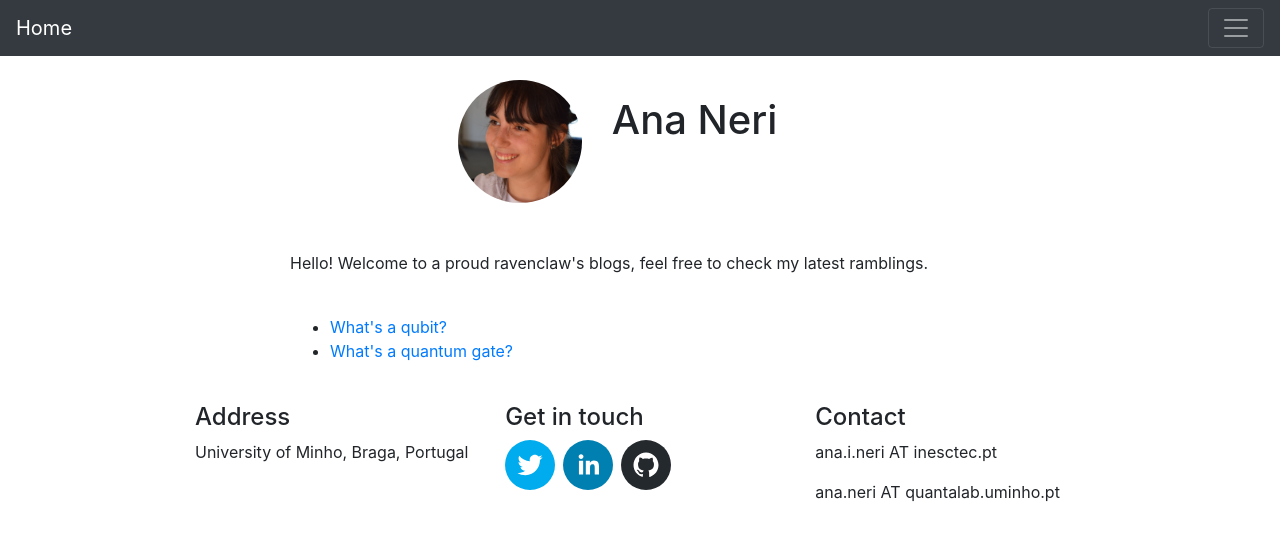
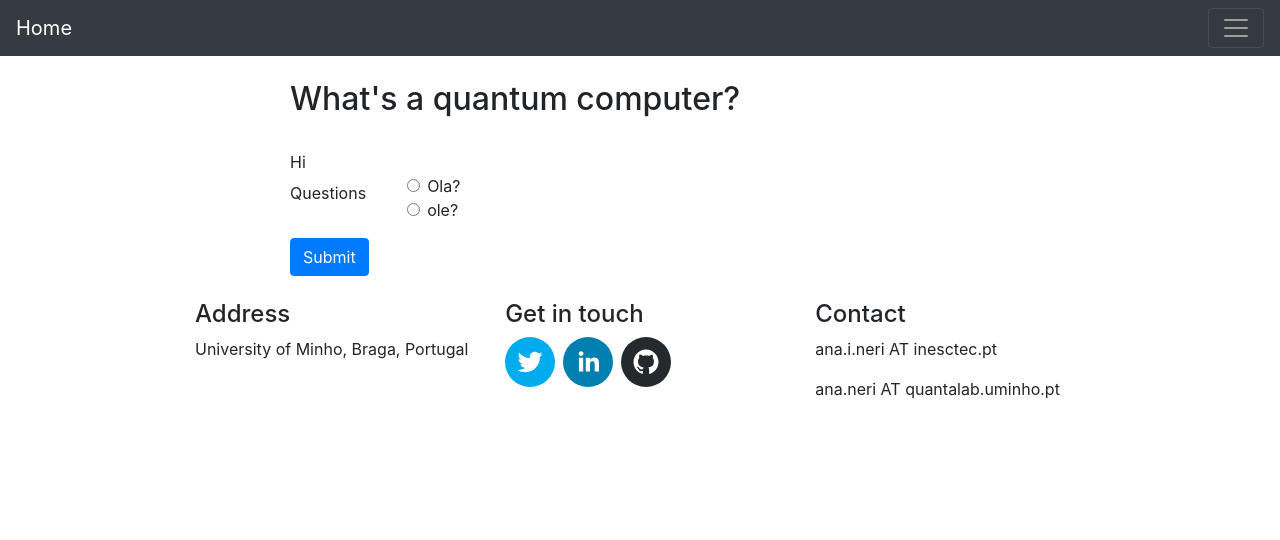
Before and after one commit to AnaNeri/myBlog, a React (Create React App) app: page /blog/quantumComputer in a window 1280 px wide. Shown: the top 540 px of the page. Built offline with nearby package versions, Linux system fonts and the light colour scheme.

Commit message:
Add attempt for form

```diff
--- a/src/containers/App.js
+++ b/src/containers/App.js
@@ -8,8 +8,10 @@ import Cv from './Cv';
 import HomePage from './HomePage';
 import TextEntry from './Blog/TextEntry';
 import GatePost from './Blog/GatePost';
+import MultipleChoiceEntry from './Blog/MultipleChoiceEntry';
 import qubit from '../posts/qubit.json';
 import qgate from '../posts/qgate.json';
+import qcomputer from '../posts/qcomputer.json'
 import '../../node_modules/bootstrap/dist/css/bootstrap.min.css'; // must import this AND npm install
 import {
   BrowserRouter as Router,
@@ -37,6 +39,9 @@ function App() {
               <Route path="/blog/quantumGate">
               	<GatePost title={qgate.title} text={qgate.body} />
               </Route>
+              <Route path="/blog/quantumComputer">
+              	<MultipleChoiceEntry title={qcomputer.title} text={qcomputer.text} questions={qcomputer.questions} />
+              </Route>
               <Route path="/about">
                 <AboutMe />
               </Route>
--- /dev/null
+++ b/src/containers/Blog/MultipleChoiceEntry.js
@@ -0,0 +1,78 @@
+import React from 'react';
+import Container from 'react-bootstrap/Container'
+import Row from 'react-bootstrap/Row';
+import Col from 'react-bootstrap/Col';
+import Form from 'react-bootstrap/Form';
+import Button from 'react-bootstrap/Button';
+
+function MultipleChoiceEntryContent({title="Tmp title", text="Hi", questions=[]}) {
+  const [value, setValue] = React.useState(null);
+  const handleSubmit = e =>  {
+    e.preventDefault();
+    console.log("LMAO");
+    console.log(e.currentTarget);
+  };
+
+  return (
+    <div>
+    <Container>
+    <Row>
+		<Col lg={10}>
+			<Row>
+			<Col md={11}>
+			    <br/>
+			      <h2>
+			          {title}
+			      </h2>
+			      <br/>
+			          {text}
+              <Form onSubmite={handleSubmit}>
+             <Form.Group as={Row} role="form" value={value} >
+              <Form.Label as="legend" column sm={2} >
+                Questions
+              </Form.Label>
+              <Col sm={10}>
+                {questions.map(e => (
+                <div>
+                {e.questions}
+                <Form.Check
+                  value={e.question}
+                  type="radio"
+                  label={e.question}
+                  name="formHorizontalRadios"
+                  id={e.question}
+                />
+                </div>
+                ))}
+              </Col>
+             </Form.Group>
+
+              <Button type="submit">Submit</Button>
+              </Form>
+
+			</Col>
+			</Row>
+		</Col>
+		</Row>
+		</Container>
+    </div>
+  );
+}
+
+function MultipleChoiceEntry({title="Tmp title", text="Hi", questions=[]}) {
+	return (
+    <div>
+       <Container>
+       <Row>
+       <Col md={2}>
+       </Col>
+       <Col md={10}>
+       	<MultipleChoiceEntryContent title={title} text={text} questions={questions}/>
+       </Col>
+       </Row>
+	   </Container>
+    </div>
+  );
+}
+
+export default MultipleChoiceEntry;
--- a/src/containers/HomePage.js
+++ b/src/containers/HomePage.js
@@ -22,6 +22,7 @@ function HomePageContent() {
         <ul>
             <li><Link to ="/blog/qubit"> What's a qubit?  </Link></li>
             <li><Link to ="/blog/quantumGate"> What's a quantum gate? </Link></li>
+            <li><Link to ="/blog/quantumcomputer"> What's a quantum computer? </Link></li>
         </ul>
         </Col>
         </Row>
--- /dev/null
+++ b/src/posts/qcomputer.json
@@ -0,0 +1,8 @@
+{
+    "title": "What's a quantum computer?",
+    "body": "You are about to find out! :D",
+    "questions":[
+    	{"question":"Ola?", "answer":"ola"},
+    	{"question":"ole?", "answer":"ole"}
+    ]
+}
```
